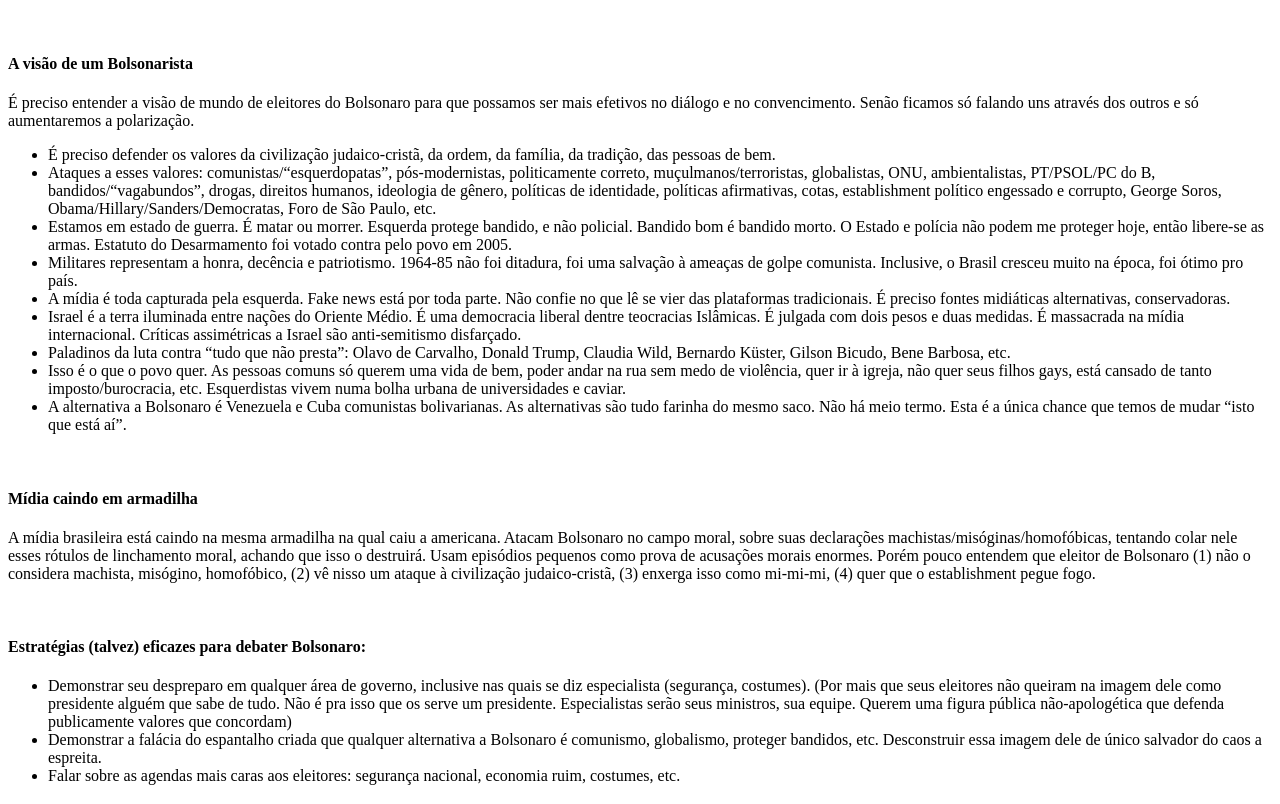
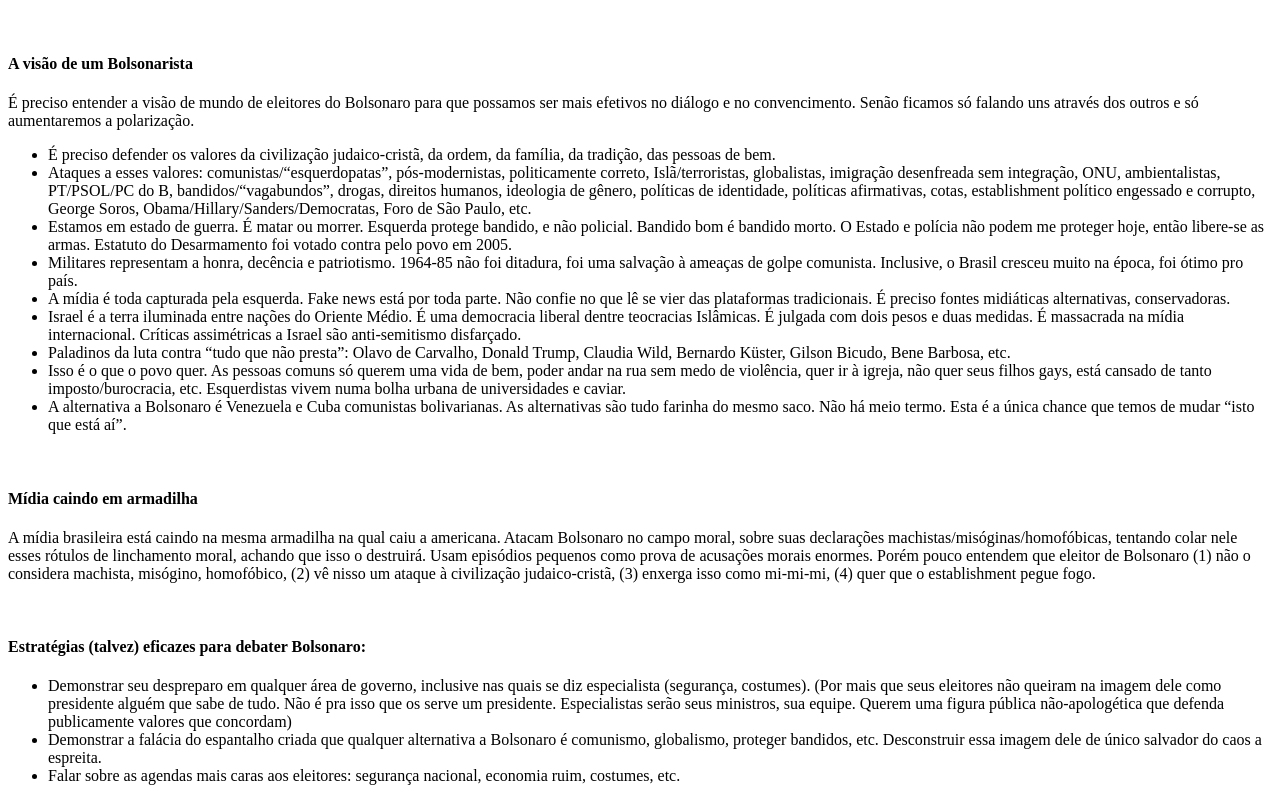
Before and after one commit to rdahis/rdahis.github.io, a Jekyll site: the page built from _posts/2018-07-31-sobre-eleicoes-2018-bolsonaro.markdown, in a window 1280 px wide and 900 px high, scrolled down 456 px, cut to the strip 96-900 px from the top of the window. Built offline with Jekyll 4.4.1, drawn with Linux system fonts in a browser that asks for light colours; a script that is not in the unit is left out.

Commit message:
Updates ao post. (3)

```diff
--- a/_posts/2018-07-31-sobre-eleicoes-2018-bolsonaro.markdown
+++ b/_posts/2018-07-31-sobre-eleicoes-2018-bolsonaro.markdown
@@ -16,7 +16,7 @@
 #### __A visão de um Bolsonarista__
 É preciso entender a visão de mundo de eleitores do Bolsonaro para que possamos ser mais efetivos no diálogo e no convencimento. Senão ficamos só falando uns  através dos outros e só aumentaremos a polarização.
 - É preciso defender os valores da civilização judaico-cristã, da ordem, da família, da tradição, das pessoas de bem.
-- Ataques a esses valores: comunistas/“esquerdopatas", pós-modernistas, politicamente correto, muçulmanos/terroristas, globalistas, ONU, ambientalistas, PT/PSOL/PC do B, bandidos/“vagabundos”, drogas, direitos humanos, ideologia de gênero, políticas de identidade, políticas afirmativas, cotas, establishment político engessado e corrupto, George Soros, Obama/Hillary/Sanders/Democratas, Foro de São Paulo, etc.
+- Ataques a esses valores: comunistas/“esquerdopatas", pós-modernistas, politicamente correto, Islã/terroristas, globalistas, imigração desenfreada sem integração, ONU, ambientalistas, PT/PSOL/PC do B, bandidos/“vagabundos”, drogas, direitos humanos, ideologia de gênero, políticas de identidade, políticas afirmativas, cotas, establishment político engessado e corrupto, George Soros, Obama/Hillary/Sanders/Democratas, Foro de São Paulo, etc.
 - Estamos em estado de guerra. É matar ou morrer. Esquerda protege bandido, e não policial. Bandido bom é bandido morto. O Estado e polícia não podem me proteger hoje, então libere-se as armas. Estatuto do Desarmamento foi votado contra pelo povo em 2005.
 - Militares representam a honra, decência e patriotismo. 1964-85 não foi ditadura, foi uma salvação à ameaças de golpe comunista. Inclusive, o Brasil cresceu muito na época, foi ótimo pro país.
 - A mídia é toda capturada pela esquerda. Fake news está por toda parte. Não confie no que lê se vier das plataformas tradicionais. É preciso fontes midiáticas alternativas, conservadoras.
```
